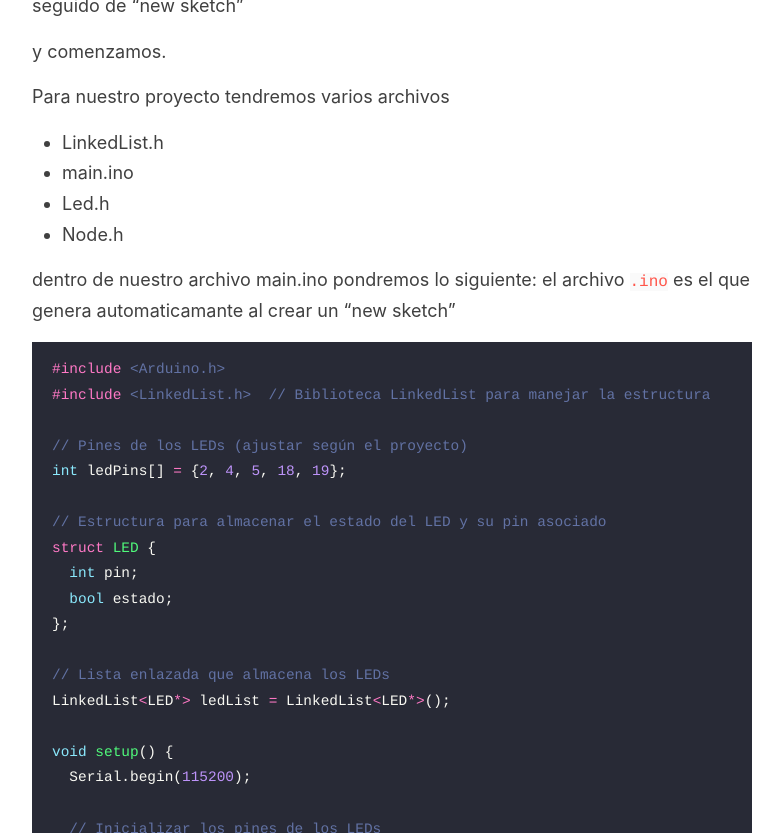
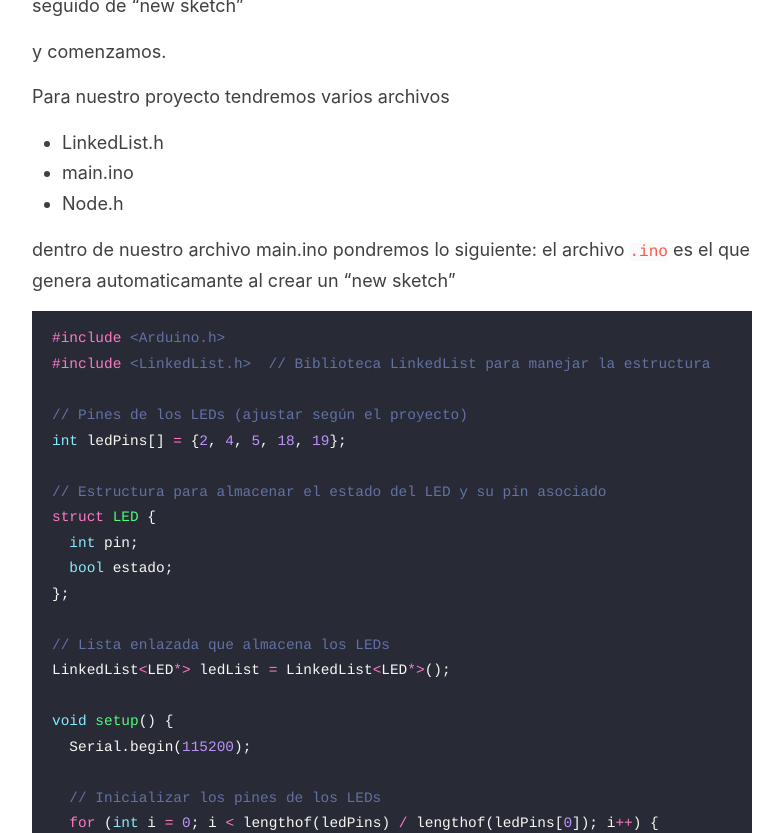
Before and after one commit to ethelpoe/ethelpoe.github.io, a Jekyll site: the page built from _posts/2024-10-23-Secuencia de leds usando LinkedList.md, in a window 1280 px wide and 900 px high, scrolled down 2369 px, cut to the strip 67-900 px from the top of the window. Shown: the whole strip, without its empty margins (248-1031 px from the left). Built offline with Jekyll 4.4.1, drawn with Linux system fonts in a browser that asks for light colours; our own code applies the rules of GitHub Pages for plain Markdown files; some of the changed text lies outside the part shown.

Commit message:
Update 2024-10-23-Secuencia de leds usando LinkedList.md

````diff
--- a/_posts/2024-10-23-Secuencia de leds usando LinkedList.md
+++ b/_posts/2024-10-23-Secuencia de leds usando LinkedList.md
@@ -53,7 +53,6 @@
 
  - LinkedList.h
  - main.ino
- - Led.h
  - Node.h
 
 dentro de nuestro archivo main.ino pondremos lo siguiente:
@@ -283,7 +282,6 @@
     }
 };
 
+```
 
-
-
-```
+Ahora solo faltaria el
````
